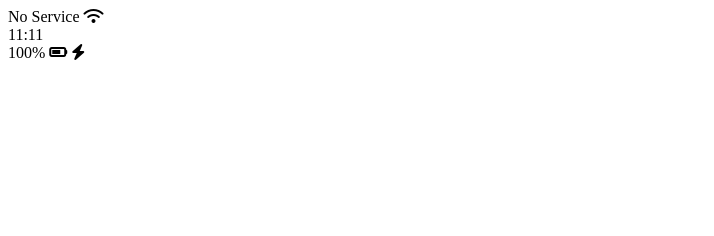
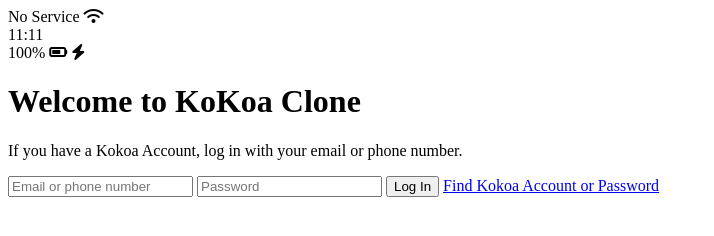
Before and after one commit to hyejikng/kakao-clone-2024, a plain HTML site: page index.html in a window 1280 px wide. Shown: the whole page, without its empty margins (0-714 px from the left). Drawn offline with Linux system fonts and the light colour scheme.

Commit message:
Update index.html
complete the welcome page html

```diff
--- a/index.html
+++ b/index.html
@@ -3,7 +3,7 @@
   <head>
     <meta charset="UTF-8" />
     <meta name="viewport" content="width=device-width, initial-scale=1.0" />
-    <title>Welcome to Kokoa talk</title>
+    <title>Welcome to Kokoa Clone</title>
   </head>
   <body>
     <div class="status-bar">
@@ -20,6 +20,23 @@
         <i class="fa-solid fa-bolt"></i>
       </div>
     </div>
+
+    <header class="welcome-header">
+      <h1 class="welcome-header__title">Welcome to KoKoa Clone</h1>
+      <p class="welcome-header__text">
+        If you have a Kokoa Account, log in with your email or phone number.
+      </p>
+    </header>
+
+    <form id="login-form">
+      <input required placeholder="Email or phone number" type="text" />
+      <input required placeholder="Password" type="password" />
+      <input value="Log In" type="submit" />
+      <a href="#">Find Kokoa Account or Password</a>
+    </form>
+
+    <!-- <a href="#">Find Kokoa Account or Password</a> -->
+
     <script
       src="https://kit.fontawesome.com/8adf1c13b4.js"
       crossorigin="anonymous"
```
